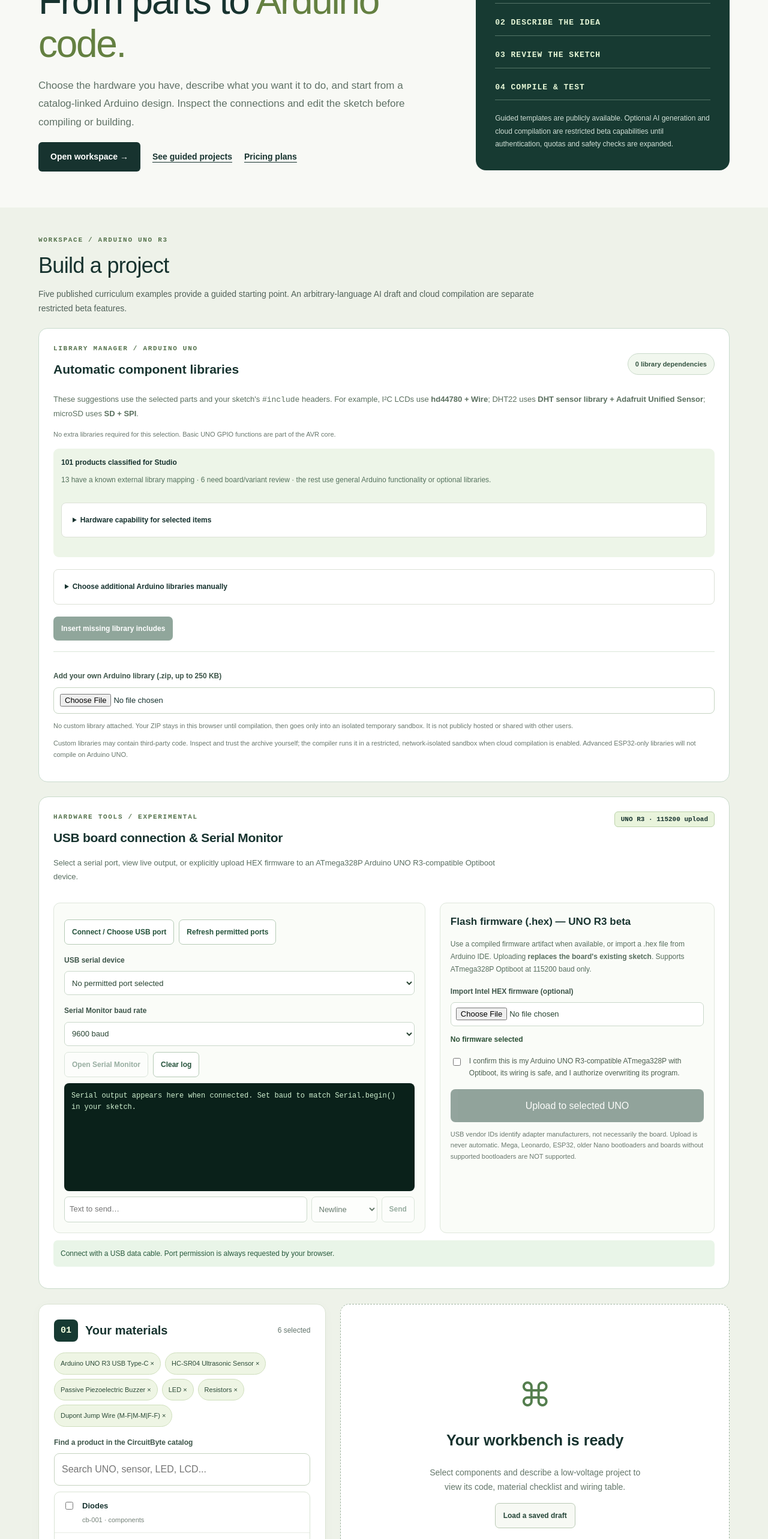
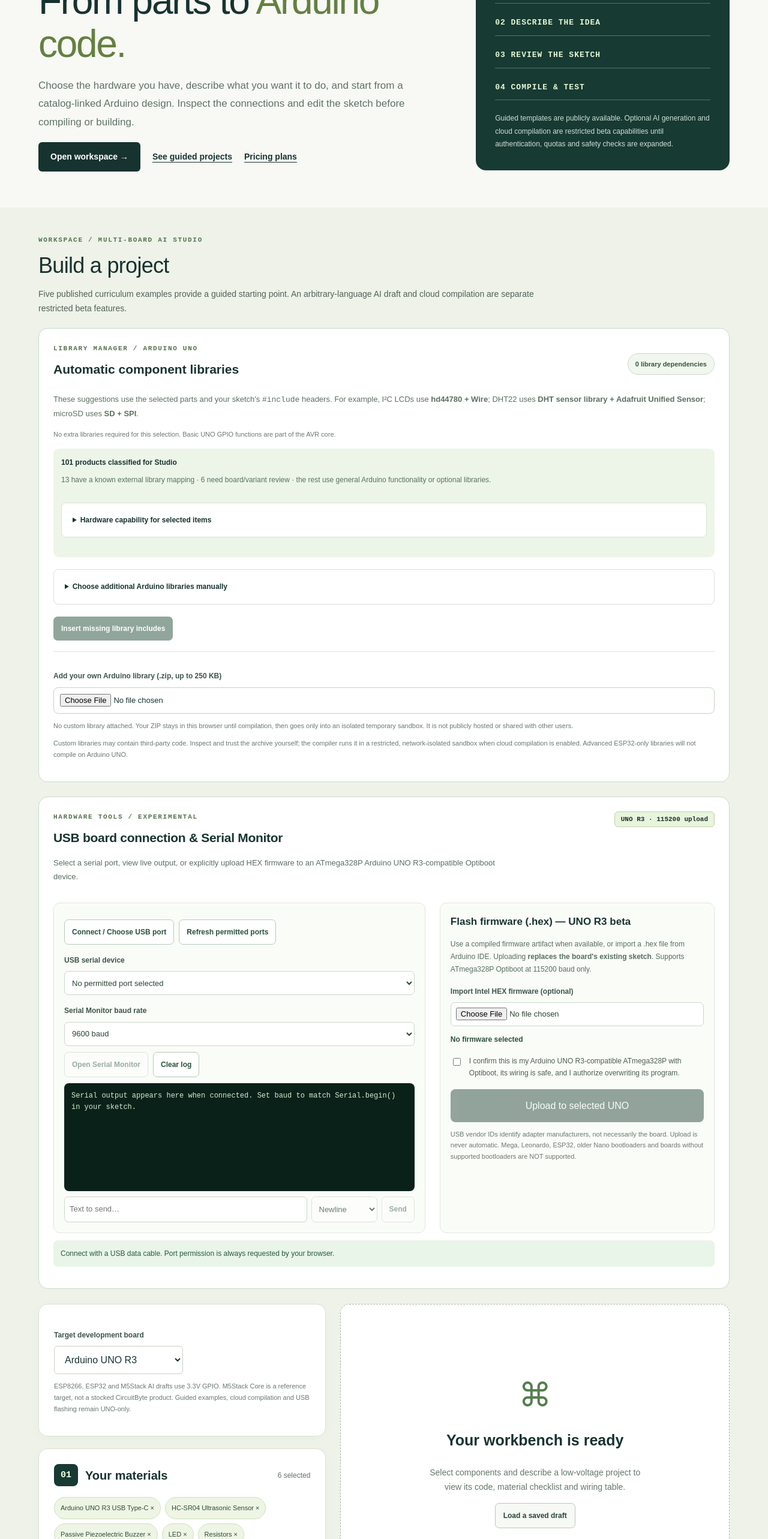
Before and after one commit to engrken/CircuitByte, a Next.js app: page /studio in a window 1280 px wide. Shown: the part 234-2800 px from the top of the page at 60% size. Built offline with nearby package versions, Linux system fonts and the light colour scheme.

Commit message:
feat(studio): add ESP8266 ESP32 M5Stack board selector and preserve UNO-only compile limits

```diff
--- a/app/studio/workspace.jsx
+++ b/app/studio/workspace.jsx
@@ -12,6 +12,12 @@
 
 const DEFAULT_PROMPT = 'Make an ultrasonic distance alarm that beeps when an object comes within 20 cm.';
 const INITIAL_PARTS = ['cb-059','cb-074','cb-029','cb-009','cb-002','cb-076'];
+const BOARD_OPTIONS=[
+  {id:'arduino:avr:uno',name:'Arduino UNO R3',catalogId:'cb-059'},
+  {id:'esp8266:esp8266:nodemcuv2',name:'ESP8266 NodeMCU',catalogId:'cb-062'},
+  {id:'esp32:esp32:esp32',name:'ESP32 Dev Module',catalogId:'cb-063'},
+  {id:'esp32:esp32:m5stack-core-esp32',name:'M5Stack Core (ESP32)',catalogId:null}
+];
 const peso = value => value===null ? 'Not priced' : '₱'+Number(value).toLocaleString('en-PH',{minimumFractionDigits:2,maximumFractionDigits:2});
 
 function downloadText(name,text,type='text/plain') {
@@ -23,6 +29,7 @@
 }
 export function StudioWorkspace({parts,specs={}}) {
   const [selected,setSelected]=useState(INITIAL_PARTS);
+  const [board,setBoard]=useState('arduino:avr:uno');
   const [query,setQuery]=useState('');
   const [prompt,setPrompt]=useState(DEFAULT_PROMPT);
   const [project,setProject]=useState(null);
@@ -52,10 +59,10 @@
         setCode(insertSuggestedIncludes(sketch,selected,manualLibraries));setProject(result);setCodeDirty(false);setTab('code');
         setNotice('Matched a published example. Editable code and missing-material warnings are shown below.');
       } else {
-        const response=await fetch('/api/studio/ai',{method:'POST',headers:{'Content-Type':'application/json'},body:JSON.stringify({prompt,parts:selected})});
+        const response=await fetch('/api/studio/ai',{method:'POST',headers:{'Content-Type':'application/json'},body:JSON.stringify({prompt,parts:selected,board})});
         const result=await response.json();
         if(!response.ok)throw Error(result.error||'AI generation unavailable.');
-        setProject({...result,method:'ai-draft',missing:result.missing||[],warnings:result.warnings||[],wires:result.wires||[],parts:result.parts||selected});
+        setProject({...result,board,method:'ai-draft',missing:result.missing||[],warnings:result.warnings||[],wires:result.wires||[],parts:result.parts||selected});
         setCode(insertSuggestedIncludes(result.code,selected,manualLibraries));setCodeDirty(false);setTab('code');setNotice('AI draft generated. It has NOT been compiled or hardware-tested.');
       }
     }catch(e){setError(e.message||'Unable to prepare your project.');}
@@ -64,7 +71,7 @@
   async function runCompile(){
     if(!code.trim())return;setError('');setCompile(null);setBusy(true);
     try{
-      const response=await fetch('/api/studio/compile',{method:'POST',headers:{'Content-Type':'application/json'},body:JSON.stringify({code,board:'arduino:avr:uno',parts:selected,customLibrary:customLibrary?.base64,manualLibraries})});
+      const response=await fetch('/api/studio/compile',{method:'POST',headers:{'Content-Type':'application/json'},body:JSON.stringify({code,board,parts:selected,customLibrary:customLibrary?.base64,manualLibraries})});
       const result=await response.json();
       if(!response.ok)throw Error(result.error||'Compiler unavailable.');
       setCompile(result);
@@ -73,13 +80,13 @@
   }
   function saveDraft(){
     if(!project)return;
-    try{localStorage.setItem('circuitbyte-studio-draft-v1',JSON.stringify({project,code,prompt,selected,mode,codeDirty,savedAt:new Date().toISOString()}));setNotice('Saved to this browser only. Not synced to a user account.');}
+    try{localStorage.setItem('circuitbyte-studio-draft-v1',JSON.stringify({project,code,prompt,selected,board,mode,codeDirty,savedAt:new Date().toISOString()}));setNotice('Saved to this browser only. Not synced to a user account.');}
     catch{setError('Browser storage is unavailable. Download the sketch instead.');}
   }
   function openDraft(){
     try{
       const raw=localStorage.getItem('circuitbyte-studio-draft-v1');if(!raw)throw Error('No local draft on this browser.');
-      const saved=JSON.parse(raw);setProject(saved.project);setCode(saved.code);setPrompt(saved.prompt);setSelected(saved.selected);setMode(saved.mode);setCodeDirty(Boolean(saved.codeDirty));setNotice('Loaded a local browser draft.');setCompile(null);setError('');
+      const saved=JSON.parse(raw);setProject(saved.project);setCode(saved.code);setPrompt(saved.prompt);setSelected(saved.selected);setBoard(saved.board||'arduino:avr:uno');setMode(saved.mode);setCodeDirty(Boolean(saved.codeDirty));setNotice('Loaded a local browser draft.');setCompile(null);setError('');
     }catch(e){setError(e.message);}
   }
   async function saveCloudProject(){
@@ -125,11 +132,18 @@
   const diagramReady=Boolean(spec&&docProblems.length===0);
   const sheetWarning=project?.method==='ai-draft'?'AI-generated draft: no reviewed schematic is available.':codeDirty?'Sketch edited: reviewed drawings reflect the ORIGINAL template, not your latest code.':'Reviewed template diagrams are illustrative reference material, not breadboard pin-placement guarantees.';
   return <section className="studio-workspace" id="workspace">
-    <header className="studio-heading"><span className="edu-kicker">WORKSPACE / ARDUINO UNO R3</span><h2>Build a project</h2><p>Five published curriculum examples provide a guided starting point. An arbitrary-language AI draft and cloud compilation are separate restricted beta features.</p></header>
+    <header className="studio-heading"><span className="edu-kicker">WORKSPACE / MULTI-BOARD AI STUDIO</span><h2>Build a project</h2><p>Five published curriculum examples provide a guided starting point. An arbitrary-language AI draft and cloud compilation are separate restricted beta features.</p></header>
     <StudioLibraryTools parts={selected} catalog={parts} manualLibraries={manualLibraries} setManualLibraries={setManualLibraries} code={code} setCode={value=>{setCode(value);setCodeDirty(true);setCompile(null);}} customLibrary={customLibrary} setCustomLibrary={setCustomLibrary}/>
     <StudioUsbTools compiledHex={compile?.ok?compile.firmwareHex:null}/>
     <div className="studio-grid">
       <div className="studio-controls">
+        <section className="studio-panel">
+          <label className="studio-label" htmlFor="studio-board-choice">Target development board</label>
+          <select id="studio-board-choice" value={board} onChange={e=>{const next=e.target.value;setBoard(next);setCompile(null);setProject(null);const item=BOARD_OPTIONS.find(x=>x.id===next);if(item?.catalogId)setSelected(current=>[item.catalogId,...current.filter(id=>!BOARD_OPTIONS.some(b=>b.catalogId===id))].slice(0,16));setMode('ai');}}>
+            {BOARD_OPTIONS.map(option=><option key={option.id} value={option.id}>{option.name}</option>)}
+          </select>
+          <p className="studio-help">ESP8266, ESP32 and M5Stack AI drafts use 3.3V GPIO. M5Stack Core is a reference target, not a stocked CircuitByte product. Guided examples, cloud compilation and USB flashing remain UNO-only.</p>
+        </section>
         <section className="studio-panel">
           <div className="studio-panel-heading"><span className="studio-step">01</span><h3>Your materials</h3><small>{selected.length} selected</small></div>
           <div className="studio-selected">{selected.map(id=><button type="button" key={id} onClick={()=>toggle(id)} title="Remove component">{index[id]?.name||id} ×</button>)}</div>
@@ -168,13 +182,13 @@
       <div className="studio-results">
         {!project ? <div className="studio-empty"><span>⌘</span><h3>Your workbench is ready</h3><p>Select components and describe a low-voltage project to view its code, material checklist and wiring table.</p><button type="button" onClick={openDraft}>Load a saved draft</button></div> :
         <section className="studio-panel studio-output">
-          <div className="studio-output-heading"><div><span className="edu-kicker">{project.method==='ai-draft'?'AI-GENERATED DRAFT':'CURATED STARTER PROJECT'}</span><h3>{project.title}</h3><p>{project.summary}</p></div><span className="studio-board">UNO / 5 V</span></div>
+          <div className="studio-output-heading"><div><span className="edu-kicker">{project.method==='ai-draft'?'AI-GENERATED DRAFT':'CURATED STARTER PROJECT'}</span><h3>{project.title}</h3><p>{project.summary}</p></div><span className="studio-board">{BOARD_OPTIONS.find(x=>x.id===(project.board||board))?.name||"UNO R3"}</span></div>
           {project.note&&<p className="studio-note">{project.note}</p>}
           {missing.length>0&&<div className="studio-warning"><strong>Missing from your selection</strong><p>This example requires additional catalog components:</p><ul>{missing.map(id=><li key={id}>{index[id]?.name||id} ({id})</li>)}</ul></div>}
           <div className="studio-tabs" role="tablist" aria-label="Studio results">{['code','preview','wiring','schematic','bom','safety'].map(item=><button type="button" key={item} role="tab" aria-selected={tab===item} onClick={()=>setTab(item)} className={tab===item?'active':''}>{item==='code'?'Sketch':item==='preview'?'Live preview':item==='wiring'?'Connections':item==='schematic'?'Diagrams':item==='bom'?'Parts / BOM':'Safety notes'}</button>)}</div>
           {tab==='preview'&&<StudioCircuitPreview code={code}/>}
           {tab==='code'&&<div><label className="studio-label" htmlFor="studio-code">Arduino sketch (.ino) — editable</label><textarea id="studio-code" className="studio-code" spellCheck="false" value={code} onChange={e=>{setCode(e.target.value);setCodeDirty(true);setCompile(null);}} rows={24}/></div>}
-          {tab==='wiring'&&<div><p>Low-voltage connection reference. Verify the actual module pin labels, operating voltage and logic compatibility before assembly.</p><div className="studio-table"><table><thead><tr><th>UNO pin / source</th><th>Connect to</th><th>Signal / net</th></tr></thead><tbody>{connections.map(({pin,to,net},i)=><tr key={i}><td>{pin}</td><td>{to}</td><td>{net}</td></tr>)}</tbody></table></div>{!diagramReady&&<p className="studio-warning">No validated circuit netlist is available for this AI draft. Treat these connections as unreviewed suggestions.</p>}</div>}
+          {tab==='wiring'&&<div><p>Low-voltage connection reference. Verify the actual module pin labels, operating voltage and logic compatibility before assembly.</p><div className="studio-table"><table><thead><tr><th>Board pin / source</th><th>Connect to</th><th>Signal / net</th></tr></thead><tbody>{connections.map(({pin,to,net},i)=><tr key={i}><td>{pin}</td><td>{to}</td><td>{net}</td></tr>)}</tbody></table></div>{!diagramReady&&<p className="studio-warning">No validated circuit netlist is available for this AI draft. Treat these connections as unreviewed suggestions.</p>}</div>}
           {tab==='schematic'&&<div className="studio-diagrams">{diagramReady?<><p className="studio-note">{sheetWarning}</p><figure><img src={spec.assets.schematic} alt={'Functional circuit schematic for '+project.title} loading="lazy"/><figcaption>Functional/module schematic — named electrical nets, not physical placement.</figcaption><a href={spec.assets.schematic} download={project.slug+'-schematic.svg'}>Download schematic SVG</a></figure><figure><img src={spec.assets.wiring} alt={'Labelled pin-to-pin wiring map for '+project.title} loading="lazy"/><figcaption>Connection / wiring reference — verify breakout board pins in person.</figcaption><a href={spec.assets.wiring} download={project.slug+'-wiring.svg'}>Download wiring SVG</a></figure></>:<p className="studio-warning">No reviewed schematic or breadboard layout exists for this AI draft. The project must be checked for voltage, IO direction, shared grounds, level shifting and component ratings before any diagram is approved.</p>}</div>}
           {tab==='bom'&&<div><p>Estimated materials for the <strong>published guided template</strong>. Prices are indicative only and are NOT a checkout quotation.</p>{spec?<><div className="studio-table"><table><thead><tr><th>Part</th><th>Qty</th><th>Unit (snapshot)</th><th>Est. subtotal</th></tr></thead><tbody>{bom.lines.map((line,i)=><tr key={i}><td><strong>{line.name}</strong><small className="studio-bom-detail">{line.id} · {line.detail}{line.optional?' · optional':''}</small></td><td>{line.qty}</td><td>{peso(line.unitPrice)}</td><td>{peso(line.subtotal)}</td></tr>)}</tbody></table></div><p className="studio-bom-total"><strong>Listed required parts: {peso(bom.requiredTotal)}</strong><small>Optional variants: {peso(bom.optionalTotal)} extra</small></p>{bom.excluded.length>0&&<div className="studio-warning"><strong>Additional items excluded from the total</strong><ul>{bom.excluded.map((e,i)=><li key={i}><b>{e.qty} × {e.name}:</b> {e.reason}</li>)}</ul></div>}<p className="studio-help">{bom.pricingNotice}</p></>:<div className="studio-warning">AI draft: no reviewed materials list or trustworthy cost estimate exists yet.</div>}</div>}
           {tab==='safety'&&<div className="studio-warning"><ul>{[...(project.warnings||[]),...(spec?.cautions||[])].map((item,i)=><li key={i}>{item}</li>)}</ul></div>}
```
